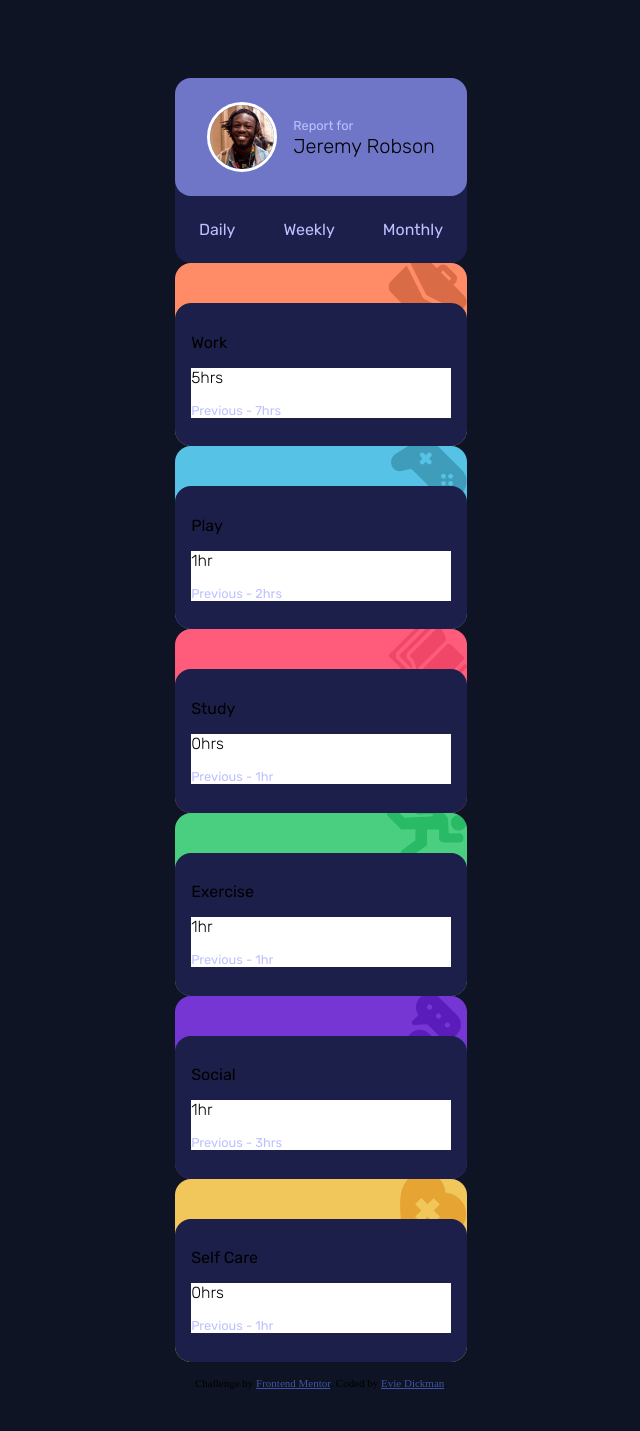
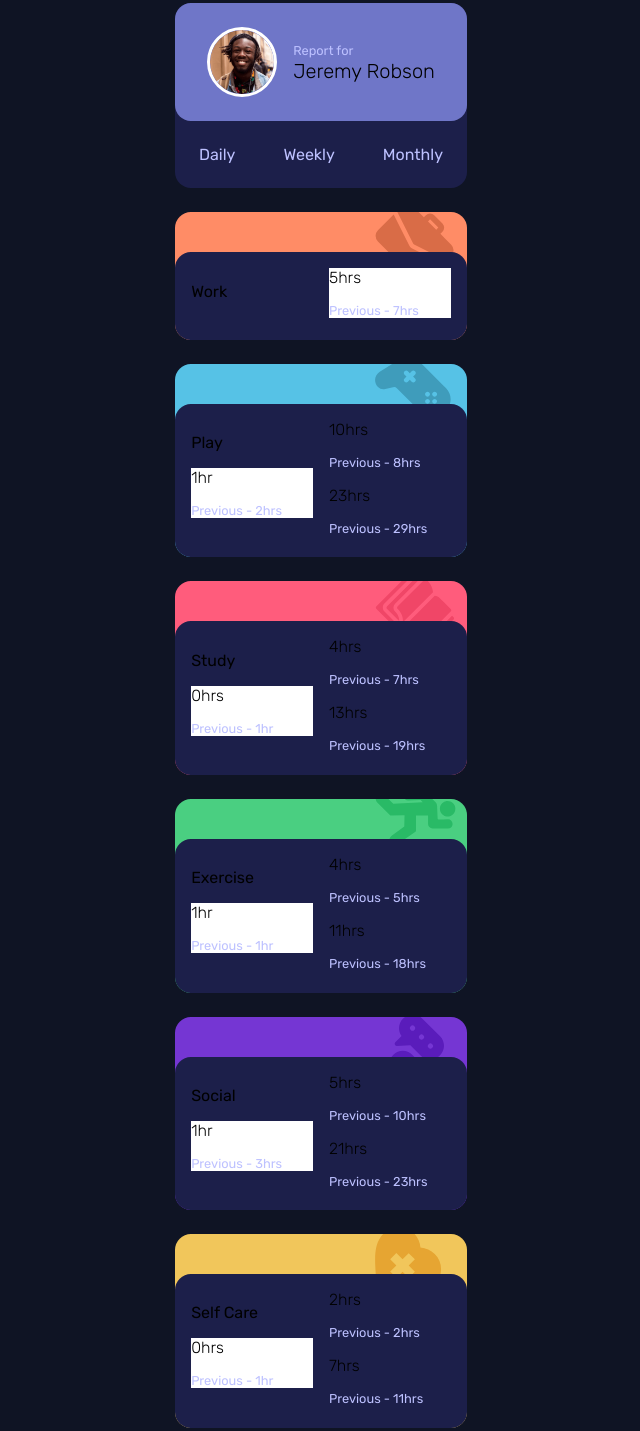
Before and after one commit to General-Evie/time-tracking-dashboard-main, a plain HTML site: page index.html in a window 1280 px wide. Shown: the part 459-1890 px from the top of the page, without its empty margins (319-959 px from the left). Drawn offline with Linux system fonts and the light colour scheme.

Commit message:
js start

```diff
--- a/data.json
+++ b/data.json
@@ -1,3 +1,4 @@
+
 [
   {
     "title": "Work",
--- a/index.html
+++ b/index.html
@@ -15,7 +15,7 @@
 </head>
 <body>
 
-  <section class="main-card">
+  <section class="main-card" class="cards">
     <div class="profile">
       <img id="Ppic" src="images/image-jeremy.png" height="64px" width="64px" alt="">
       <div class="name">
@@ -26,7 +26,7 @@
 
     <nav>
       <ul>
-        <li>Daily</li>
+        <li onclick="showDaily();">Daily</li>
         <li>Weekly</li>
         <li>Monthly</li>
       </ul>
@@ -159,9 +159,13 @@
     </div>
   </section>
 
+  <script>
+    document.getElementsByClassName('weekly-card')[0].style.display = 'none';
+    document.getElementsByClassName('monthly-card')[0].style.display = 'none';
 
+  </script>
+</body>
 
-</body>
 <footer class="attribution">
   Challenge by <a href="https://www.frontendmentor.io?ref=challenge" target="_blank">Frontend Mentor</a>.
   Coded by <a href="https://github.com/General-Evie" target="_blank">Evie Dickman</a>.
--- a/main.css
+++ b/main.css
@@ -11,7 +11,7 @@ html
 section
 {
     border-radius: 1em;
-    gap: 1em;
+    gap: 1.5em;
 }
 
 nav
@@ -66,6 +66,7 @@ span, .prev
 
 .main-card
 {
+    margin-bottom: 1.5em;
     background-color: hsl(235, 46%, 20%);
 }
 
@@ -86,7 +87,7 @@ span, .prev
 
 .cards
 {
-    gap: 1em;
+    margin-bottom: 1.5em;
 }
 
 .content
@@ -94,16 +95,16 @@ span, .prev
     background-color: hsl(235, 46%, 20%);
     padding: 1em;
     border-radius: 1em;
+    columns: 2;
     /* position: relative; */
 }
 
-.banner
+/* .banner
 {
-    /* position: absolute; */
     z-index: -1;
     right: 0;
     top: 0;
-}
+} */
 
 .work
 {
@@ -112,6 +113,7 @@ span, .prev
     background-repeat: no-repeat;
     background-position: right;
     background-position-y: -.5em;
+    background-position-x: 12.5em;
     background-color: hsl(15, 100%, 70%);
 }
 
@@ -120,8 +122,8 @@ span, .prev
     padding-top: 2.5em;
     background-image: url(images/icon-play.svg);
     background-repeat: no-repeat;
-    background-position: right;
     background-position-y: -.5em;
+    background-position-x: 12.5em;
     background-color: hsl(195, 74%, 62%);
 }
 
@@ -130,8 +132,8 @@ span, .prev
     padding-top: 2.5em;
     background-image: url(images/icon-study.svg);
     background-repeat: no-repeat;
-    background-position: right;
     background-position-y: -.5em;
+    background-position-x: 12.5em;
     background-color: hsl(348, 100%, 68%);
 }
 
@@ -140,8 +142,8 @@ span, .prev
     padding-top: 2.5em;
     background-image: url(images/icon-exercise.svg);
     background-repeat: no-repeat;
-    background-position: right;
     background-position-y: -.5em;
+    background-position-x: 12.5em;
     background-color: hsl(145, 58%, 55%);
 }
 
@@ -150,8 +152,8 @@ span, .prev
     padding-top: 2.5em;
     background-image: url(images/icon-social.svg);
     background-repeat: no-repeat;
-    background-position: right;
     background-position-y: -.5em;
+    background-position-x: 12.5em;
     background-color: hsl(264, 64%, 52%);
 }
 
@@ -160,18 +162,14 @@ span, .prev
     padding-top: 2.5em;
     background-image: url(images/icon-self-care.svg);
     background-repeat: no-repeat;
-    background-position: right;
     background-position-y: -.5em;
+    background-position-x: 12.5em;
     background-color: hsl(43, 84%, 65%);
 }
 
 .daily-card
 {
     background-color: #fff;
-}
-.weekly-card, .monthly-card
-{
-    display: none;
 }
 
 #Ppic
```
